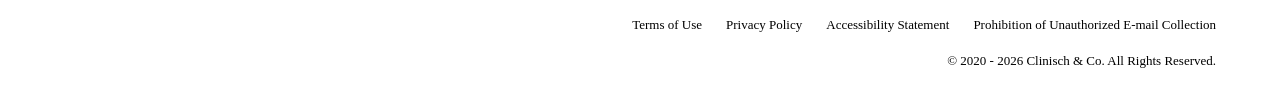
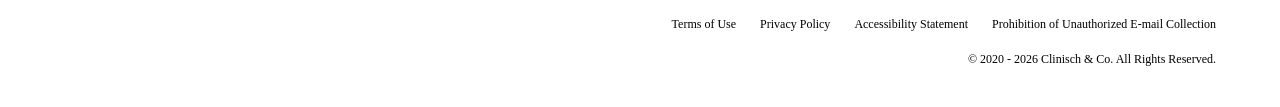
Before and after one commit to hmgoo/Clinisch_v2, a plain HTML site: page index.html in a window 1280 px wide. Shown: the part 1995-2102 px from the top of the page. Drawn offline with Linux system fonts and the light colour scheme.

Commit message:
260422_시간설정

```diff
--- a/public/css/index.css
+++ b/public/css/index.css
@@ -437,7 +437,7 @@ section[class*="hero-"].active {
 
 .footer-legal a {
   color: #000000;
-  font-size: 13px;
+  font-size: 12px;
   text-decoration: none;
   transition: opacity 0.3s ease;
 }
@@ -451,7 +451,7 @@ section[class*="hero-"].active {
 .footer-copyright {
   margin: 0;
   color: #000000;
-  font-size: 13px;
+  font-size: 12px;
   text-align: right;
 }
 
--- a/public/js/index.js
+++ b/public/js/index.js
@@ -269,7 +269,8 @@ const injectFooter = (basePath) => {
     `).join('');
   }
   if (footerCopyright) {
-    footerCopyright.textContent = langData.FOOTER.COPYRIGHT;
+    const currentYear = new Date().getFullYear();
+    footerCopyright.textContent = langData.FOOTER.COPYRIGHT.replace('2026', currentYear);
   }
 };
 
```
